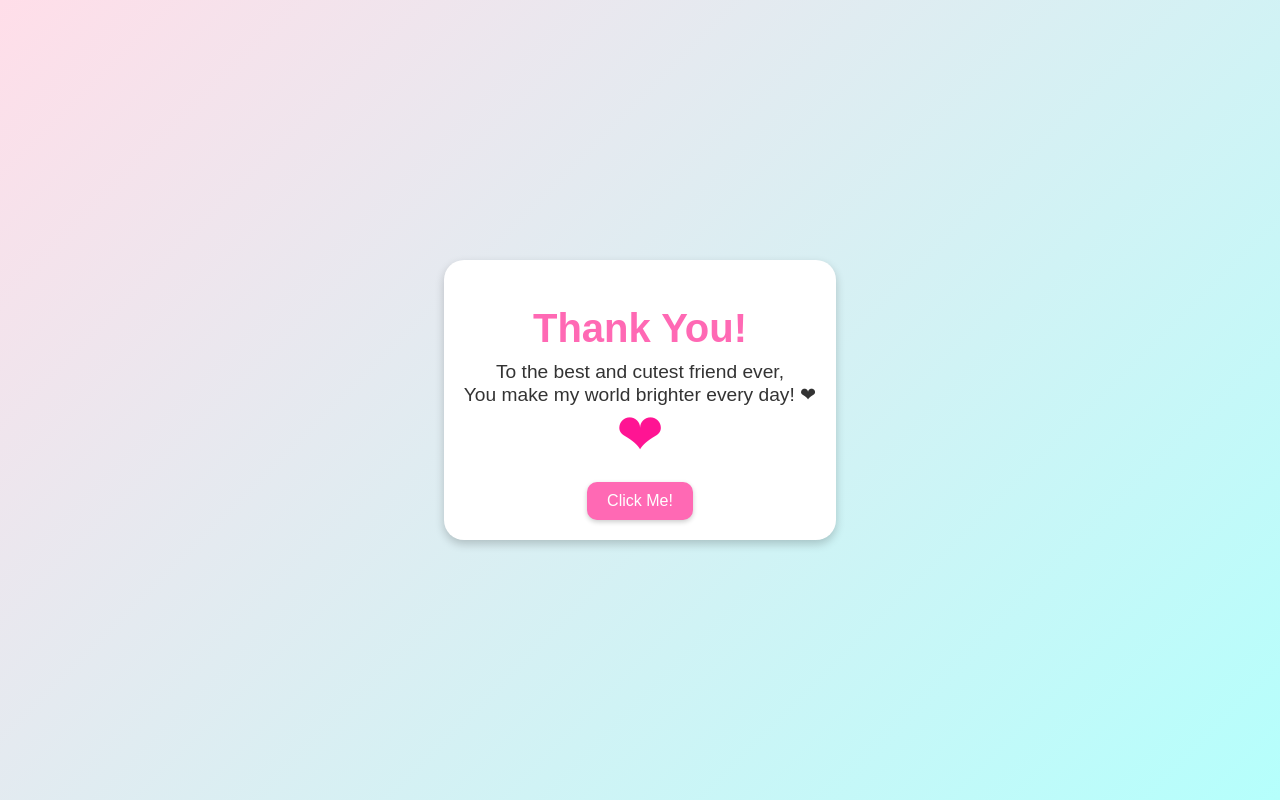
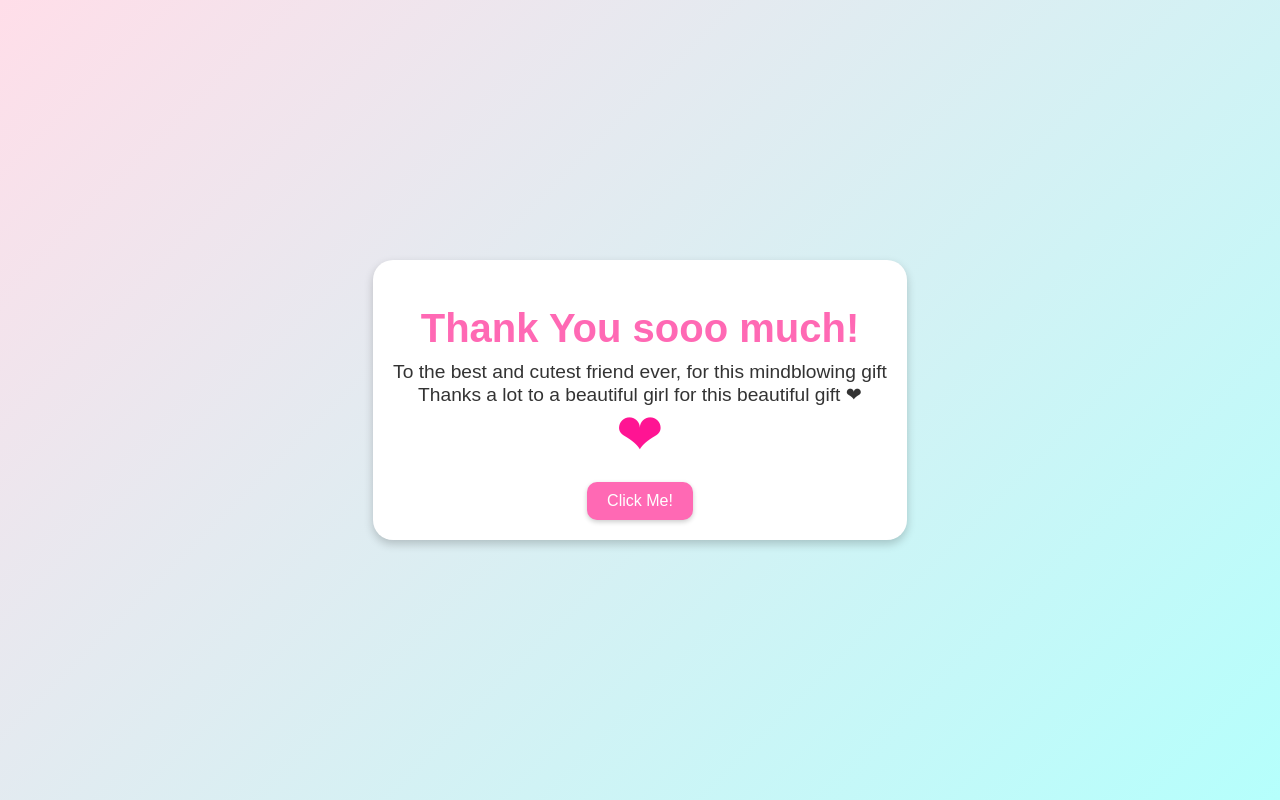
Before and after one commit to chauhanayush13/Resume, a plain HTML site: page index.html in a window 1280 px wide. Drawn offline with Linux system fonts and the light colour scheme.

Commit message:
Update index.html

```diff
--- a/index.html
+++ b/index.html
@@ -67,9 +67,9 @@
 </head>
 <body>
     <div class="container">
-        <h1>Thank You!</h1>
-        <p>To the best and cutest friend ever,</p>
-        <p>You make my world brighter every day! ❤</p>
+        <h1>Thank You sooo much!</h1>
+        <p>To the best and cutest friend ever, for this mindblowing gift</p>
+        <p>Thanks a lot to a beautiful girl for this beautiful gift ❤</p>
         <div class="heart">&#10084;</div>
         <div class="button">
             <button onclick="alert('You are amazing! Thank you for being you! This world is a better place with you in it. Never forget how special you are!')">Click Me!</button>
```
